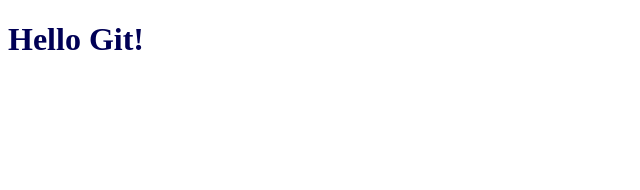
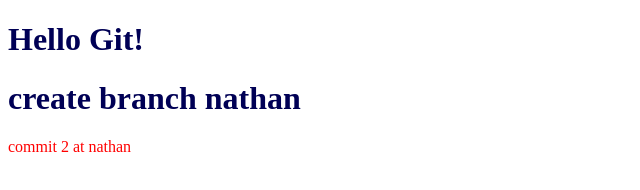
Before and after one commit to ChingHsun/LearnGit, a plain HTML site: page index.html in a window 1280 px wide. Shown: the whole page, without its empty margins (0-640 px from the left). Drawn offline with Linux system fonts and the light colour scheme.

Commit message:
在分支commit第二次

```diff
--- a/index.html
+++ b/index.html
@@ -12,6 +12,10 @@
 <body>
 <h1>Hello Git!</h1>
 
+<h1>create branch nathan</h1>
+
+commit 2 at nathan
+
 </body>
 
 </html>
```
